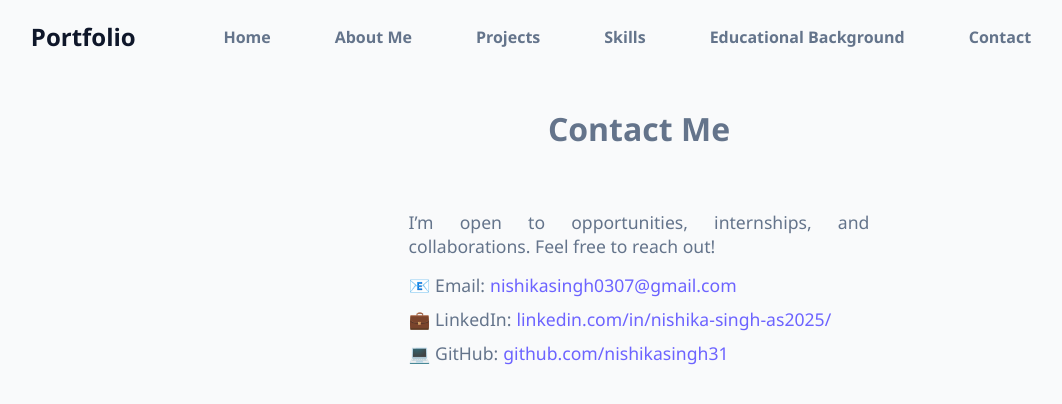
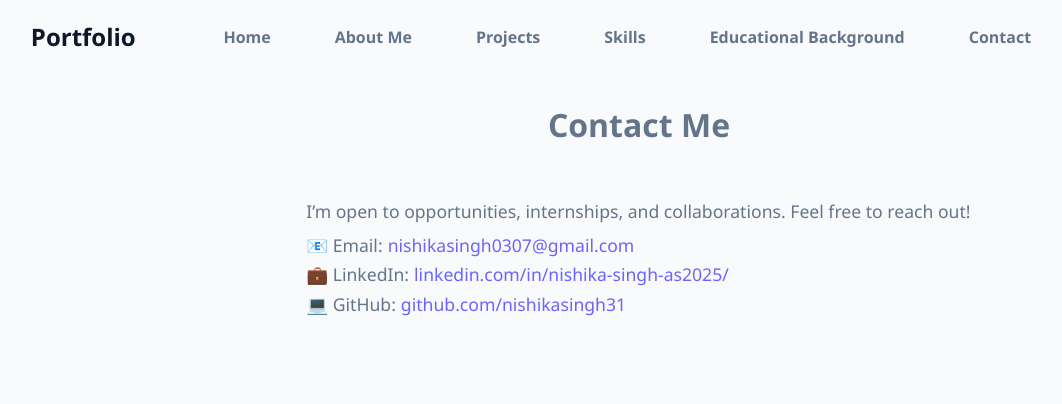
Before and after one commit to nishikasingh31/Portfolio-Using-React, a React (Vite) app: page /contact in a window 1280 px wide. Shown: the top 404 px of the page, without its empty margins (1-1063 px from the left). Built offline with nearby package versions, Linux system fonts and the light colour scheme.

Commit message:
Update Contact.css

```diff
--- a/src/styles/Contact.css
+++ b/src/styles/Contact.css
@@ -1,12 +1,12 @@
 .contact {
   min-height: 100vh;
-  padding: 80px 32%;
-  background-color: #F9FAFB;
+  padding: 80px 24%;
+  font-size: 1.1rem;
+  background-color: hsl(210, 20%, 98%);
   color: #64748B;
   text-align: center;
-
-  max-width: 1100px;
-  margin: 0 auto;
+  justify-content: center;
+  line-height: 1.1;
 }
 
 .contact h2 {
```
